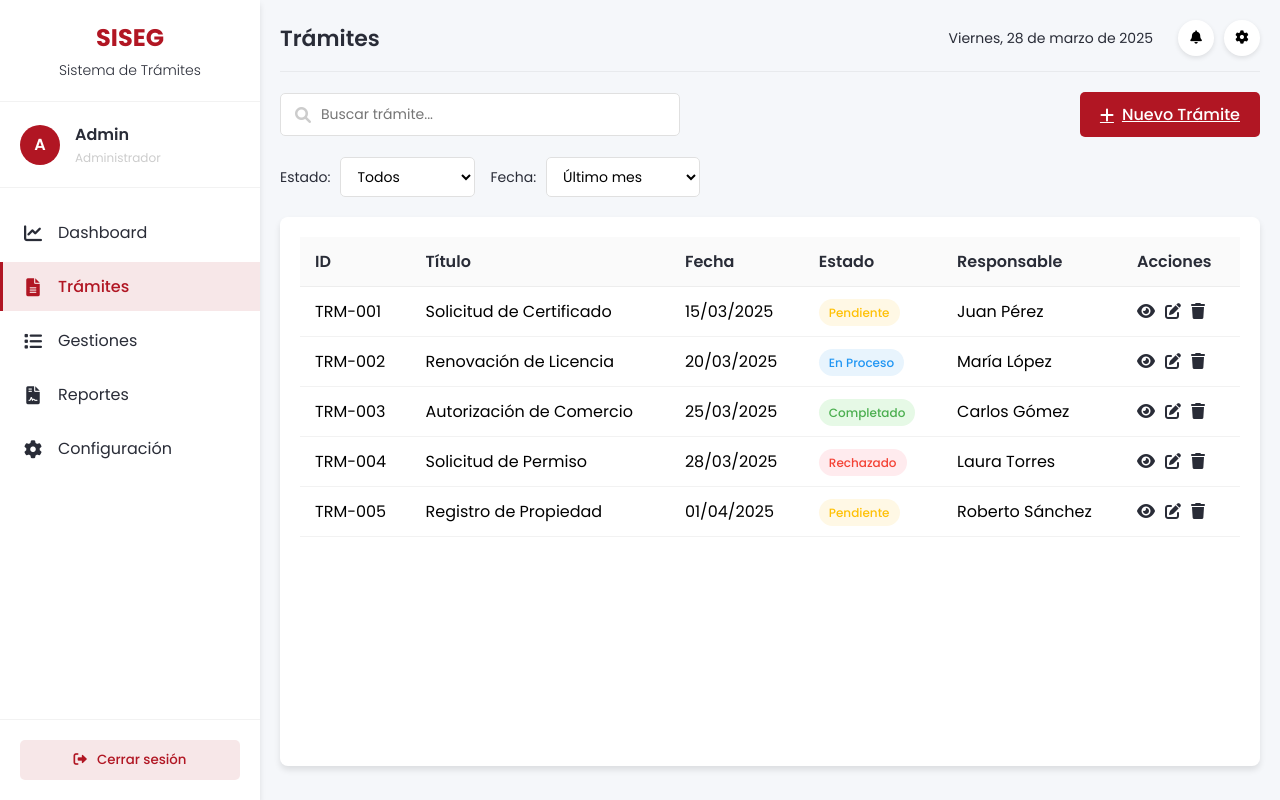
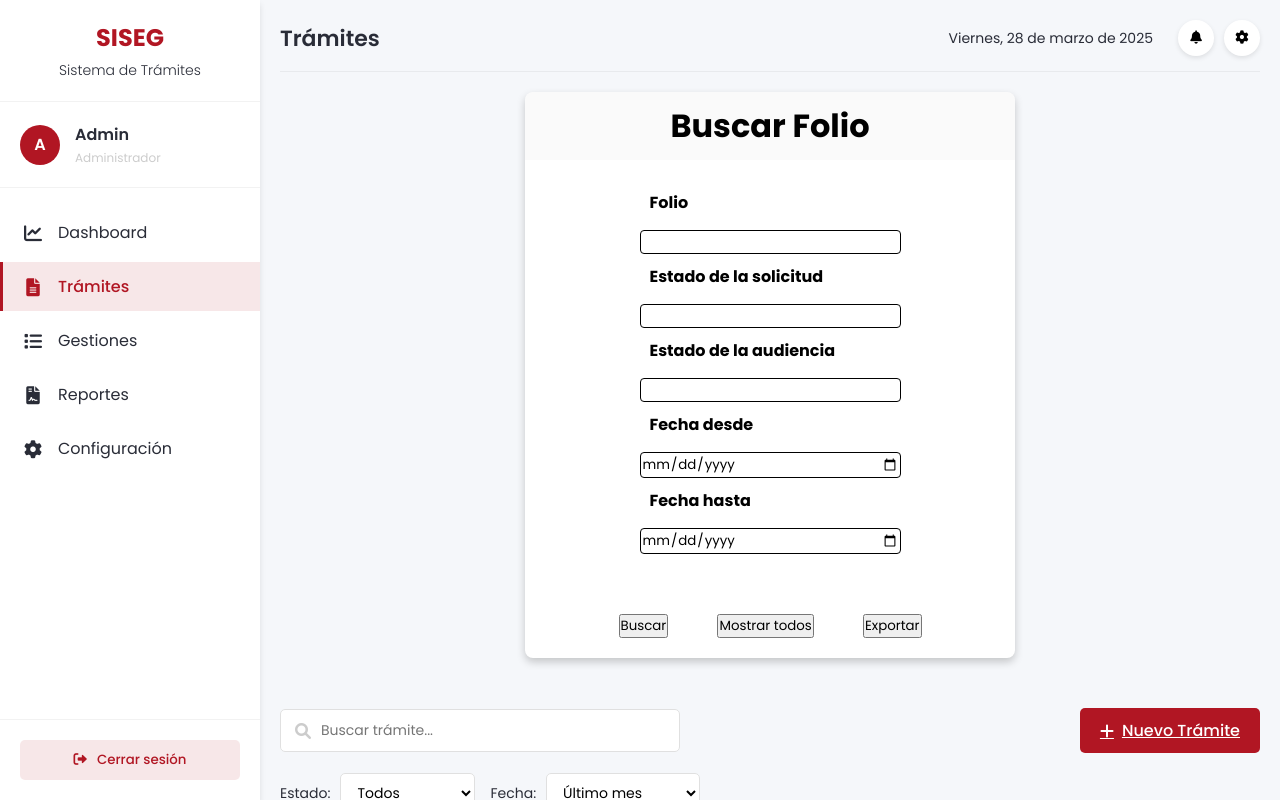
Before and after one commit to Axlreb28/sisegx, a Vue app: page /tramites in a window 1280 px wide. Built offline with nearby package versions, Linux system fonts and the light colour scheme; sample sign-in values are in the browser's storage.

Commit message:
Agregue el filtro en trámites

```diff
--- a/src/assets/css/tramites.css
+++ b/src/assets/css/tramites.css
@@ -1,3 +1,67 @@
+/* Filtro */
+.buscar_folio {
+  display: flex;
+  flex-direction: column;
+  align-items: center;
+  margin-top: 20px;
+  background: #ffffff;
+  width: 50%;
+  border-radius: 8px;
+  box-shadow: 0 4px 8px rgba(0, 0, 0, 0.2);
+  margin: 0 auto;
+  overflow: hidden;
+  padding-top: 0;
+  margin-bottom: 50px;
+}
+
+.title {
+  background-color: rgba(0, 0, 0, 0.02);
+  padding: 10px;
+  text-align: center;
+  width: 100%;
+  box-sizing: border-box;
+}
+.title h1 {
+  color: black;
+  align-items: center;
+}
+
+.input-group {
+  display: flex;
+  flex-direction: column;
+  margin-bottom: 20px;
+  padding: 20px;
+}
+
+.input-group label {
+  font-weight: bold;
+  margin-bottom: 5px;
+  color: black;
+  padding: 10px;
+}
+
+.input-group input {
+  padding: 1px;
+  border: 1px solid #000000;
+  border-radius: 4px;
+  background-color: #ffffff;
+  color: #000000;
+}
+
+.input-group input:focus {
+  outline: none;
+  border-color: #b11623;
+}
+
+.button-group {
+  display: flex;
+  justify-content: space-between;
+  width: 70%;
+  padding: 20px;
+  box-sizing: border-box;
+}
+
+/* La tabla de tramites */
 .tramites-container {
   height: 100%;
   display: flex;
--- a/src/views/Tramites.vue
+++ b/src/views/Tramites.vue
@@ -1,4 +1,33 @@
 <template>
+
+<div class="buscar_folio">
+        <div class="title">
+            <h1>Buscar Folio</h1>
+        </div>
+        <div class="input-group">
+            <label for="folio">Folio</label>
+            <input type="text" id="folio">
+
+            <label for="estado">Estado de la solicitud</label>
+            <input type="text" id="estado">
+
+            <label for="audiencia">Estado de la audiencia</label>
+            <input type="text" id="audiencia">
+
+            <label for="fecha_desde">Fecha desde</label>
+            <input type="date" id="fecha_desde">
+
+            <label for="fecha_hasta">Fecha hasta</label>
+            <input type="date" id="fecha_hasta">
+        </div>
+
+        <div class="button-group">
+            <button type="submit" @click.prevent="buscar">Buscar</button>
+            <button type="button" @click="mostrarTodos">Mostrar todos</button>
+            <button type="button" @click="exportar">Exportar</button>
+        </div>
+    </div>
+
   <div class="tramites-container">
     <SearchBar v-model="searchQuery" />
 
```
